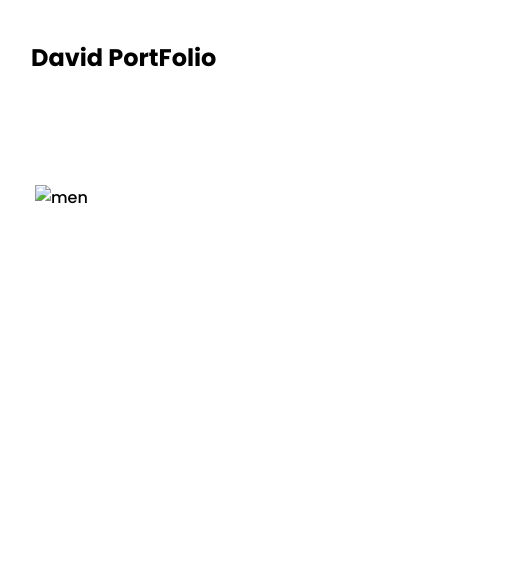
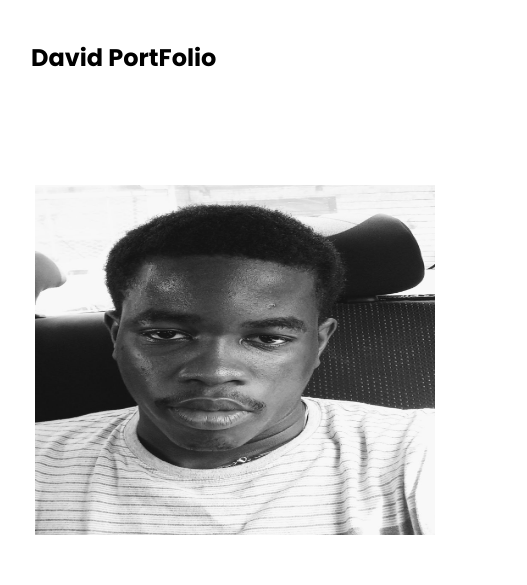
Before and after one commit to okediyadavid/portfolio-, a plain HTML site: page index.html in a window 1280 px wide. Shown: the top 585 px of the page, 169-696 px from the left. Drawn offline with nearby package versions, Linux system fonts and the light colour scheme.

Commit message:
index.html

```diff
--- a/index.html
+++ b/index.html
@@ -28,7 +28,7 @@
         </div>
 
         <div class="main">
-            <img src="img/img1.jpg" width="10px" height="350px" alt="men" class="men">
+            <img src="img1.jpg" width="10px" height="350px" alt="men" class="men">
             <div class="main-detil">
                 <p>Hey there i'm</p>
                 <h1>Okediya David</h1>
```
